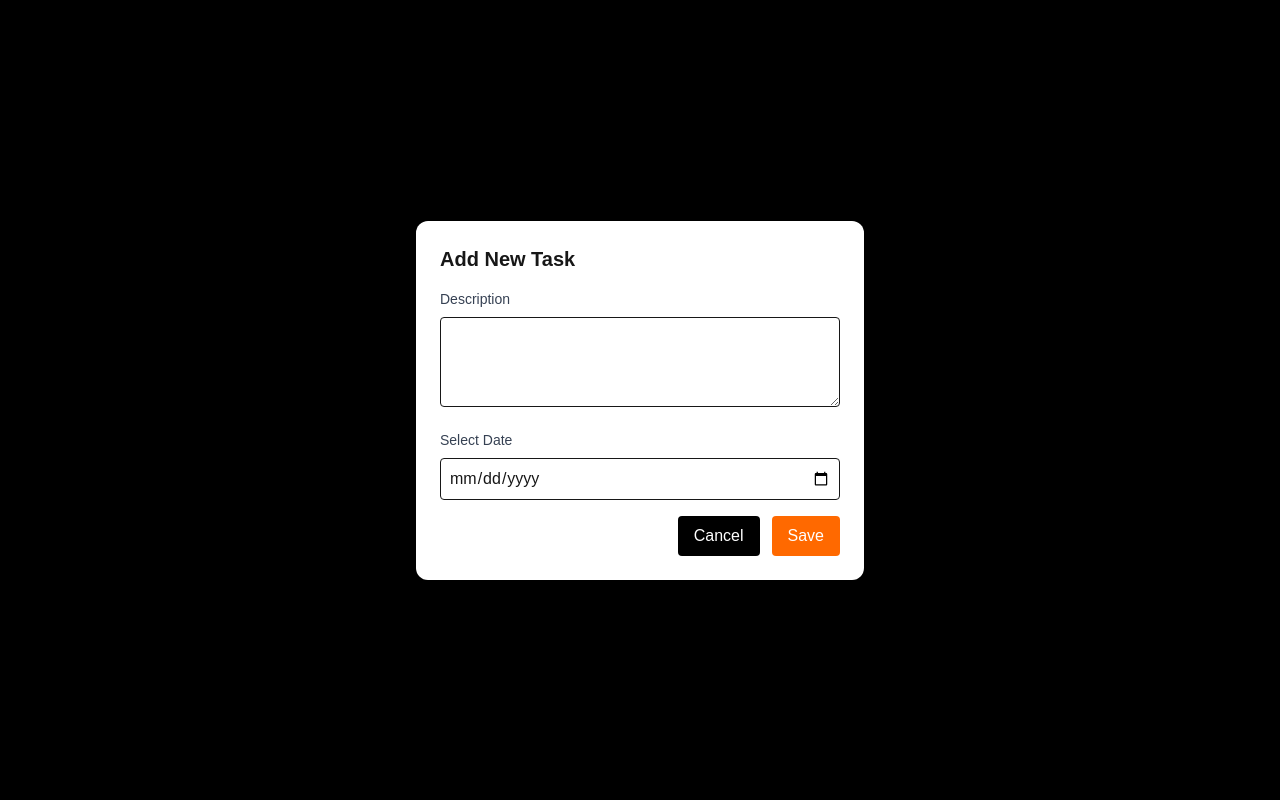
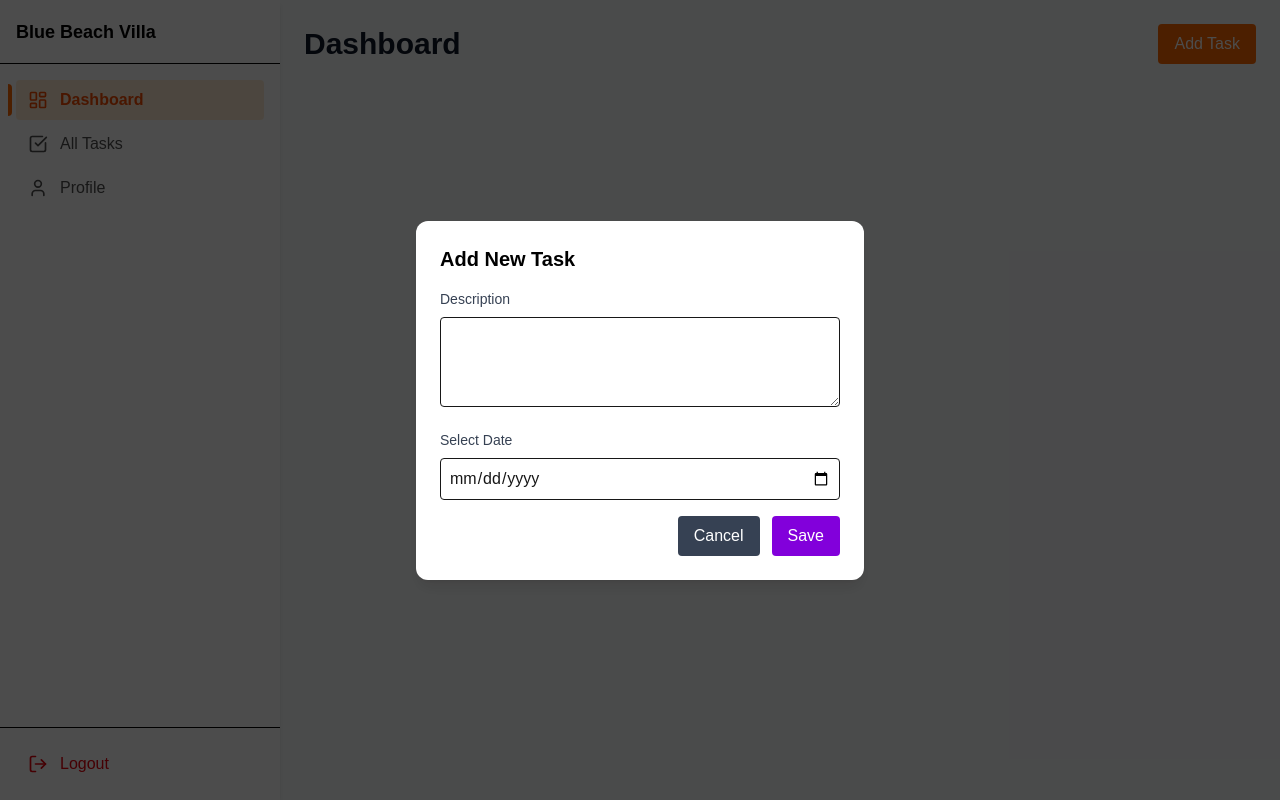
Before and after one commit to DonShanilka/TickTack-todoApp, a Next.js app in the folder frontEnd/: page /dashboard in a window 1280 px wide. Both pictures are taken after a click on the button "Add Task". Built offline with nearby package versions, Linux system fonts and the light colour scheme.

Commit message:
Update AddTaskModal styles for improved UI consistency

```diff
--- a/frontEnd/src/components/AddTaskModal.tsx
+++ b/frontEnd/src/components/AddTaskModal.tsx
@@ -25,9 +25,13 @@ export default function AddTaskModal({ isOpen, onClose, onSave }: Props) {
   if (!isOpen) return null;
 
   return (
-    <div className="fixed inset-0 bg-black bg-opacity-50 flex items-center justify-center z-50">
+    <div
+  className="fixed inset-0 flex items-center justify-center z-50"
+  style={{ backgroundColor: 'rgba(0, 0, 0, 0.70)' }} // 3% darkness
+>
+
       <div className="bg-white rounded-xl shadow-lg w-full max-w-md p-6">
-        <h2 className="text-xl font-bold mb-4">Add New Task</h2>
+        <h2 className="text-xl font-bold mb-4 text-black">Add New Task</h2>
 
         <label className="block mb-2 text-sm font-medium text-gray-700">Description</label>
         <textarea
@@ -47,13 +51,13 @@ export default function AddTaskModal({ isOpen, onClose, onSave }: Props) {
 
         <div className="flex justify-end space-x-3">
           <button
-            className="bg-black text-white px-4 py-2 rounded hover:bg-gray-800"
+            className="bg-gray-700 text-white px-4 py-2 rounded hover:bg-gray-800"
             onClick={onClose}
           >
             Cancel
           </button>
           <button
-            className="bg-orange-500 text-white px-4 py-2 rounded hover:bg-orange-600"
+            className="bg-purple-700 text-white px-4 py-2 rounded hover:bg-purple-800"
             onClick={handleSubmit}
           >
             Save
```
